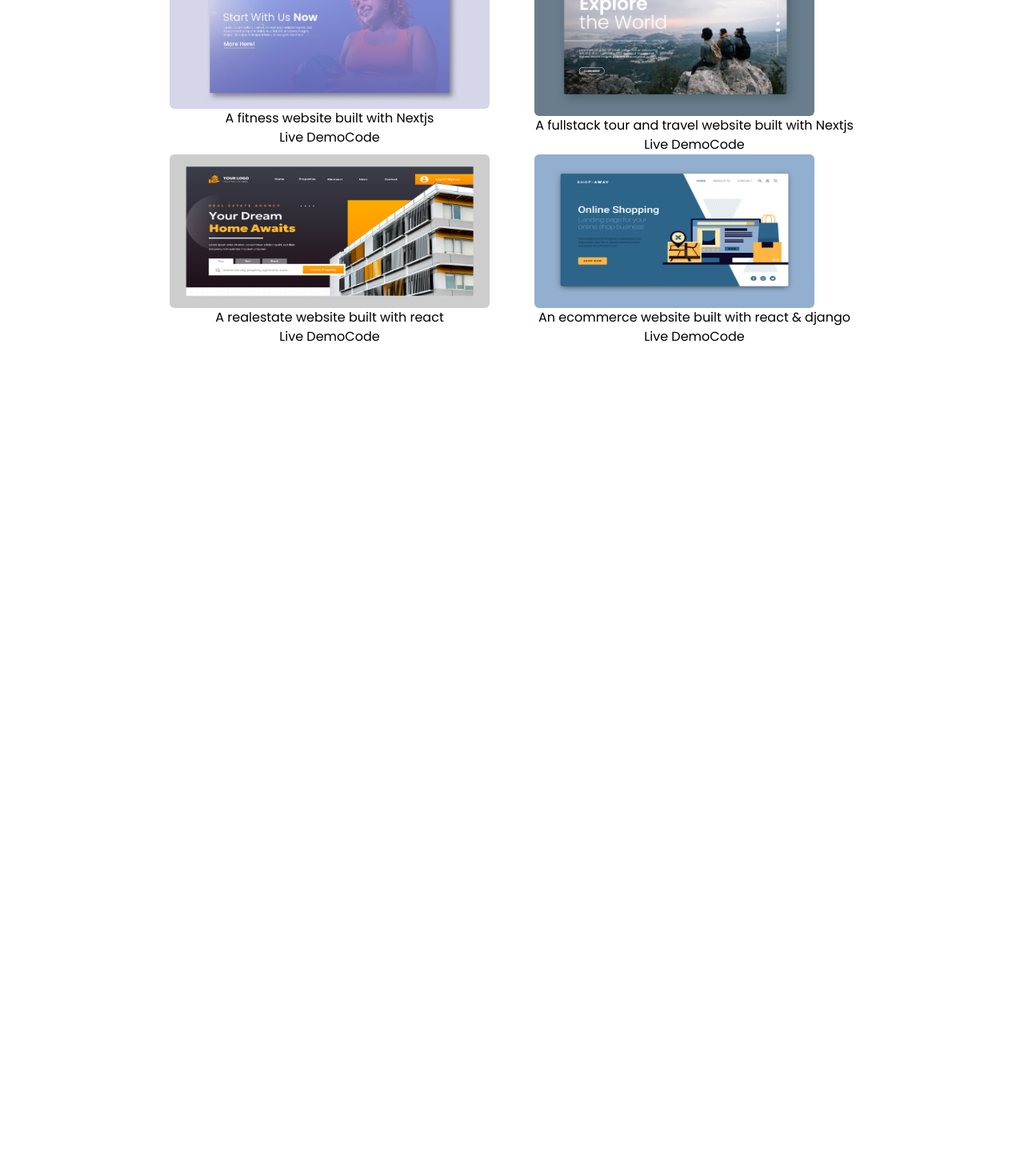
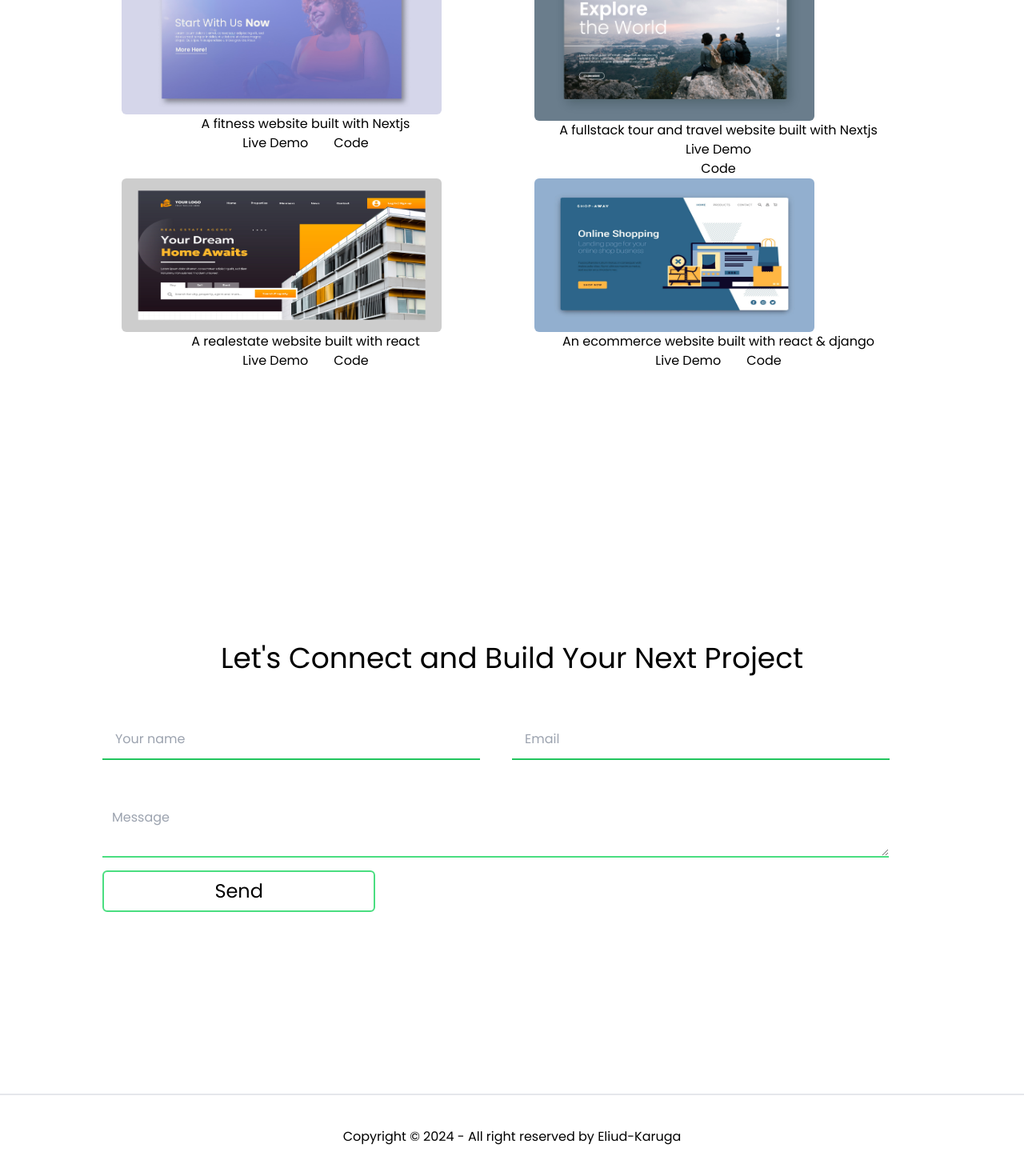
Before and after one commit to MainBank5/Nextjs-project-1, a Next.js app in the folder portfolio-nextjs/: page / in a window 1280 px wide. Shown: the part 2874-4344 px from the top of the page at 80% size. Before the commit the page ends 3404 px from the top, so only its background shows below. Built offline with nearby package versions, Linux system fonts and the light colour scheme.

Commit message:
completed portfolio

```diff
--- a/portfolio-nextjs/package.json
+++ b/portfolio-nextjs/package.json
@@ -9,6 +9,7 @@
     "lint": "next lint"
   },
   "dependencies": {
+    "@emailjs/browser": "^4.1.0",
     "@tsparticles/engine": "^3.2.1",
     "@tsparticles/react": "^3.0.0",
     "clsx": "^2.1.0",
--- a/portfolio-nextjs/src/app/layout.tsx
+++ b/portfolio-nextjs/src/app/layout.tsx
@@ -3,6 +3,7 @@ import { Poppins } from "next/font/google";
 import "./globals.css";
 import Navbar from '@/components/Navbar'
 import {Providers} from './providers'
+import Footer from "@/components/Footer";
 const poppins = Poppins({ subsets: ["latin"], weight:[
   "100",
   "200",
@@ -34,8 +35,9 @@ export default function RootLayout({
           <main>
             {children}
           </main>
+
         </Providers>
-
+        <Footer/>
         </body>
     </html>
   );
--- a/portfolio-nextjs/src/app/page.tsx
+++ b/portfolio-nextjs/src/app/page.tsx
@@ -2,6 +2,7 @@ import Hero from '@/components/Hero'
 import About from '@/components/About';
 import Skills from '@/components/Skills'
 import Projects from '@/components/Projects';
+import Contact from '@/components/Contact';
 export default function Home() {
   return (
     <div >
@@ -9,6 +10,7 @@ export default function Home() {
       <About/>
       <Skills/>
       <Projects/>
+      <Contact/>
     </div>
   );
 }
--- /dev/null
+++ b/portfolio-nextjs/src/components/Contact.tsx
@@ -0,0 +1,48 @@
+"use client"
+
+import { useRef } from 'react';
+import emailjs from '@emailjs/browser';
+
+export default function Contact() {
+
+    const form = useRef <HTMLFormElement | null>(null);
+
+    const sendEmail = (e:React.FormEvent<HTMLFormElement>) => {
+        e.preventDefault();
+
+        emailjs
+          .sendForm('service_hzbipva', 'template_nq8va9n', form.current!, {
+            publicKey: 'NGxnjWjyzP-5ka8kd',
+          })
+          .then(
+            (result) => {
+              console.log('SUCCESS!');
+              form.current?.reset()
+            },
+            (error) => {
+              console.log('FAILED...', error.text);
+            },
+          );
+      };
+
+    return (
+        <div id="contact" className="flex flex-col justify-center items-center w-full min-h-screen py-10">
+            <div className=" mx-auto w-4/5 flex flex-col h-full justify-center items-center">
+
+                <h1 className="text-center py-6 text-4xl">Let&#39;s Connect and Build Your Next Project</h1>
+
+
+                <form onSubmit={sendEmail} ref={form}  className="flex flex-col w-full justify-center"   >
+                    <div className="flex justify-between items-center w-full flex-col md:flex-row my-4">
+                        <input type="text" name='name' id='name' placeholder="Your name" className=" px-4 py-3 mr-10 w-full h-4/5 border-b-green-500 border-b-2 my-4 " />
+                        <input type="email" required id='email' name='email' placeholder="Email" className="border-b-green-500 w-full h-4/5 border-b-2 px-4 py-3 my-4 mr-10" />
+                    </div>
+
+                    <textarea name="message" id="msg" placeholder="Message" className="focus:outline-green-500 mt-4 px-3 py-3 h-4/5 w-[96%] border-b-2 border-green-400"></textarea>
+                    <button type="submit" value="Send" className=" my-4 rounded-md hover:bg-green-600 border-2 border-green-400 text-center text-2xl px-6 py-2 w-1/3">Send</button>
+                </form>
+
+            </div>
+        </div>
+  )
+}
--- /dev/null
+++ b/portfolio-nextjs/src/components/Footer.tsx
@@ -0,0 +1,14 @@
+const Footer = () => {
+    return (
+      <footer className="p-10  relative border-t-2">
+        <div className="max-w-[1400px] mx-auto w-[91%]">
+          <p className="text-center">
+            Copyright © 2024 - All right reserved by
+            Eliud-Karuga
+          </p>
+        </div>
+      </footer>
+    );
+  };
+
+  export default Footer;
--- a/portfolio-nextjs/src/components/Hero.tsx
+++ b/portfolio-nextjs/src/components/Hero.tsx
@@ -1,7 +1,9 @@
+
 import Image from "next/image";
 import Link from 'next/link';
 import { FaGithub, FaLinkedinIn, FaArrowRight } from 'react-icons/fa';
 import { FaSquareXTwitter } from 'react-icons/fa6';
+
 
 export default function Hero() {
   return (
--- a/portfolio-nextjs/src/components/Projects.tsx
+++ b/portfolio-nextjs/src/components/Projects.tsx
@@ -4,30 +4,31 @@ import Image from "next/image"
 
 export default function Projects() {
     return (
-        <div id="projects" className="h-screen w-full flex justify-center items-center py-10">
-            <div className="mx-auto">
+        <div id="projects" className="min-h-screen w-full flex justify-center items-center py-10 md:py-20">
+            <div className="mx-auto w-4/5">
                 <h2 className="text-4xl md:text-5xl text-green-400 mb-9 text-center">Projects</h2>
 
                 <div className="grid grid-cols-1 md:grid-cols-2 gap-x-2 py-6">
 
                     <div className="px-6">
                         <Image src="/fitness.jpg" alt="fitnessweb" width={400} height={400} className="rounded-md" />
+
                         <div className="inset-0  flex flex-col items-center justify-center">
                             <h1>A fitness website built with Nextjs</h1>
-                            <div>
-                                <a href="#">Live Demo</a>
-                                <a href="#">Code</a>
+                            <div className="flex justify-center items-center">
+                                <a href="#" className="mx-4">Live Demo</a>
+                                <a href="#" className="mx-4">Code</a>
                             </div>
                         </div>
                     </div>
 
-                    <div className="px-6">
+                    <div className="px-6 group hover:transform">
                         <Image src="/travel.jpg" alt="fitnessweb" width={350} height={100} className="rounded-md" />
                         <div className="flex flex-col justify-center items-center">
                             <h1>A fullstack tour and travel website built with Nextjs</h1>
-                            <div>
-                                <a href="#">Live Demo</a>
-                                <a href="#">Code</a>
+                            <div className="flex flex-col justify-center items-center">
+                                <a href="#" className="mx-4">Live Demo</a>
+                                <a href="#" className="mx-4">Code</a>
                             </div>
                         </div>
                     </div>
@@ -36,9 +37,9 @@ export default function Projects() {
                         <Image src="/realestate.jpg" alt="realestateweb" width={400} height={50} className="h-48 rounded-md" />
                         <div className="flex flex-col justify-center items-center">
                             <h1>A realestate website built with react</h1>
-                            <div>
-                                <a href="#">Live Demo</a>
-                                <a href="#">Code</a>
+                            <div className="flex justify-center items-center">
+                                <a href="#" className="mx-4">Live Demo</a>
+                                <a href="#" className="mx-4">Code</a>
                             </div>
                         </div>
                     </div>
@@ -47,9 +48,9 @@ export default function Projects() {
                         <Image src="/commerce.jpg" alt="realestateweb" width={350} height={50} className="h-48 rounded-md" />
                         <div className="flex flex-col justify-center items-center">
                             <h1>An ecommerce website built with react & django</h1>
-                            <div>
-                                <a href="#">Live Demo</a>
-                                <a href="#">Code</a>
+                            <div className="flex justify-center items-center">
+                                <a href="#" className="mx-4">Live Demo</a>
+                                <a href="#" className="mx-4">Code</a>
                             </div>
                         </div>
                     </div>
```
Also changed, not shown: 1 other file (tests, documents, lock files or other folders).
